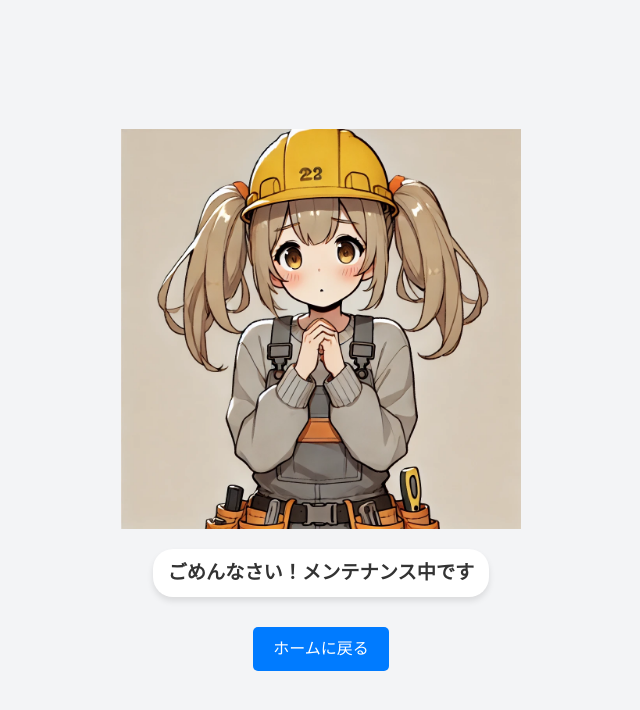
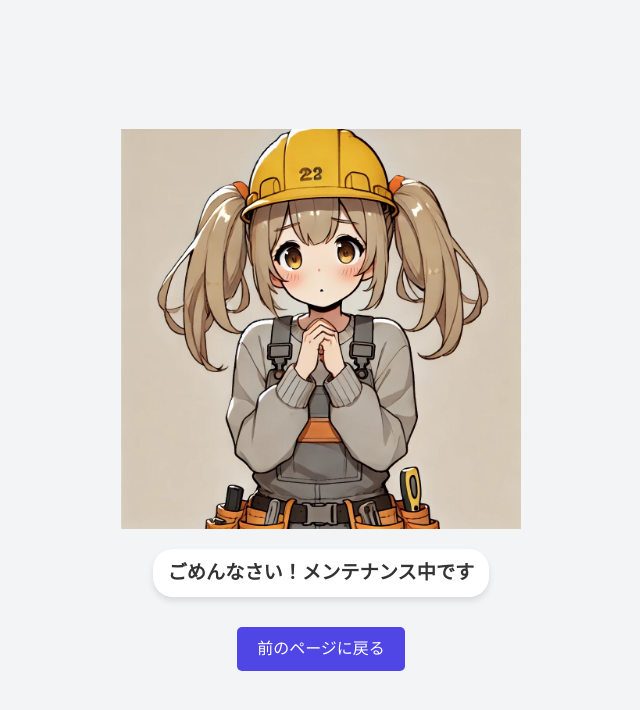
Before and after one commit to Jiromtrf/step4_app_frontend_deploy, a Next.js app: page /home/maintenance in a window 1280 px wide. Shown: the top 710 px of the page, without its empty margins (319-959 px from the left). Built offline with nearby package versions, Linux system fonts and the light colour scheme; what @geist-ui/core would draw is missing.

Commit message:
no message

```diff
--- a/src/app/auth/signin/page.tsx
+++ b/src/app/auth/signin/page.tsx
@@ -27,7 +27,7 @@ export default function SignIn() {
   };
 
   const handleSignUp = () => {
-    router.push("/auth/signup"); // サインアップページへの遷移
+    router.push("/home/maintenance"); // サインアップページへの遷移
   };
 
   return (
--- a/src/app/home/maintenance/page.tsx
+++ b/src/app/home/maintenance/page.tsx
@@ -1,6 +1,9 @@
+// maintenance/page.tsx
+"use client";
+
 import React from "react";
 import Image from "next/image";
-import HomeButton from "../../components/HomeButton"; // ホームボタンのコンポーネント
+import { useRouter } from "next/navigation"; // 正しいインポート先に変更
 
 const styles: { [key: string]: React.CSSProperties } = {
   container: {
@@ -8,7 +11,7 @@ const styles: { [key: string]: React.CSSProperties } = {
     width: "100vw",
     height: "100vh",
     display: "flex",
-    flexDirection: "column", // これで型エラーが解消されます
+    flexDirection: "column",
     alignItems: "center",
     justifyContent: "center",
     backgroundColor: "#f3f4f6",
@@ -26,7 +29,7 @@ const styles: { [key: string]: React.CSSProperties } = {
   imageContainer: {
     position: "relative",
     zIndex: 2,
-    marginBottom: "20px", // 吹き出しとの間隔
+    marginBottom: "20px",
     display: "flex",
     justifyContent: "center",
   },
@@ -50,9 +53,25 @@ const styles: { [key: string]: React.CSSProperties } = {
     zIndex: 3,
     marginTop: "10px",
   },
+  backButton: { // ボタンのスタイル
+    padding: "10px 20px",
+    backgroundColor: "#4f46e5",
+    color: "#fff",
+    border: "none",
+    borderRadius: "5px",
+    cursor: "pointer",
+    fontSize: "1rem",
+    transition: "background-color 0.3s ease",
+  },
 };
 
 export default function MaintenancePage() {
+  const router = useRouter(); // useRouterフックを正しいパッケージからインポート
+
+  const handleBack = () => {
+    router.back(); // 直前のページに戻る
+  };
+
   return (
     <div style={styles.container}>
       {/* 背景 */}
@@ -75,9 +94,20 @@ export default function MaintenancePage() {
         <p style={styles.text}>ごめんなさい！メンテナンス中です</p>
       </div>
 
-      {/* ホームボタン */}
+      {/* 戻るボタン */}
       <div style={styles.buttonContainer}>
-        <HomeButton />
+        <button
+          style={styles.backButton}
+          onClick={handleBack}
+          onMouseEnter={(e) => {
+            (e.currentTarget as HTMLButtonElement).style.backgroundColor = "#4338ca";
+          }}
+          onMouseLeave={(e) => {
+            (e.currentTarget as HTMLButtonElement).style.backgroundColor = "#4f46e5";
+          }}
+        >
+          前のページに戻る
+        </button>
       </div>
     </div>
   );
```
